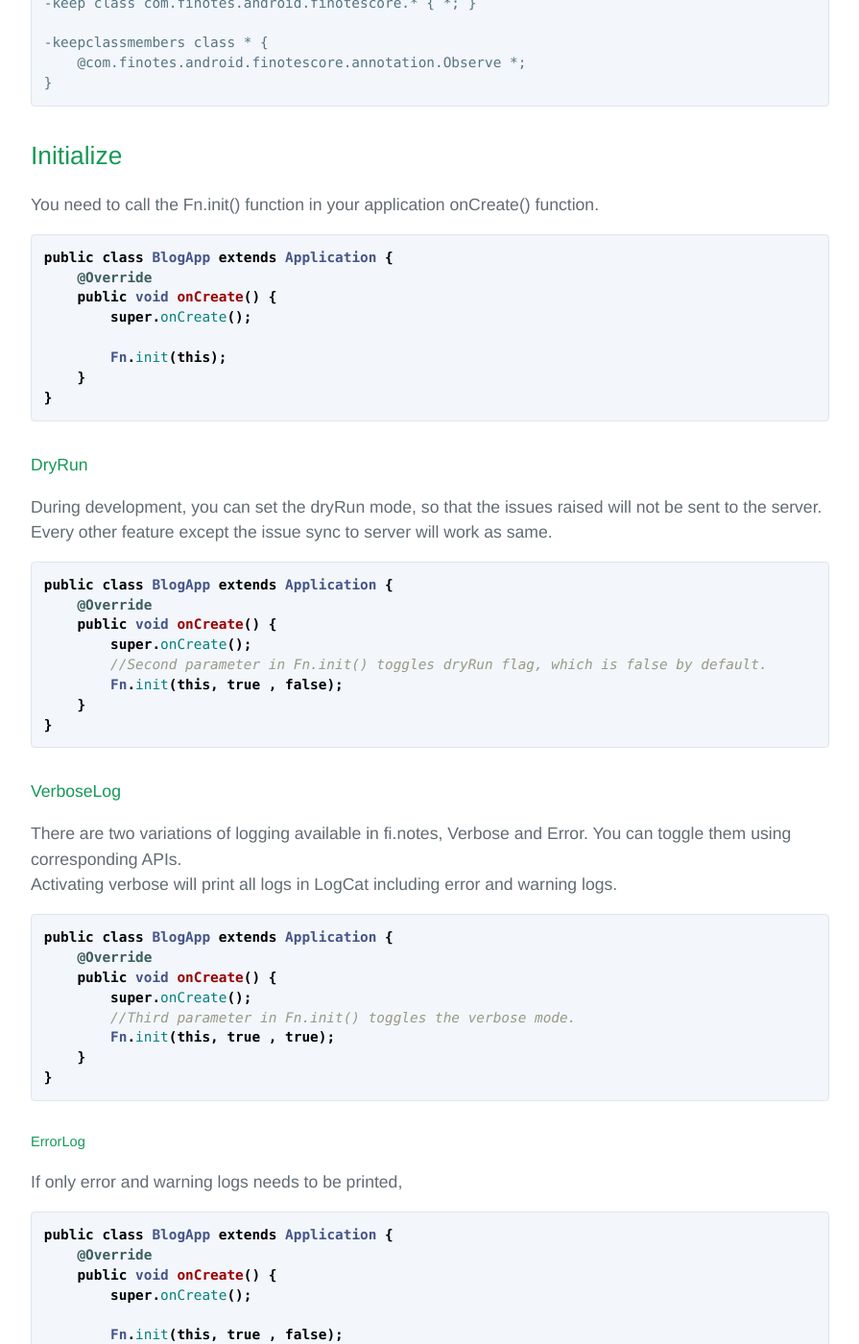
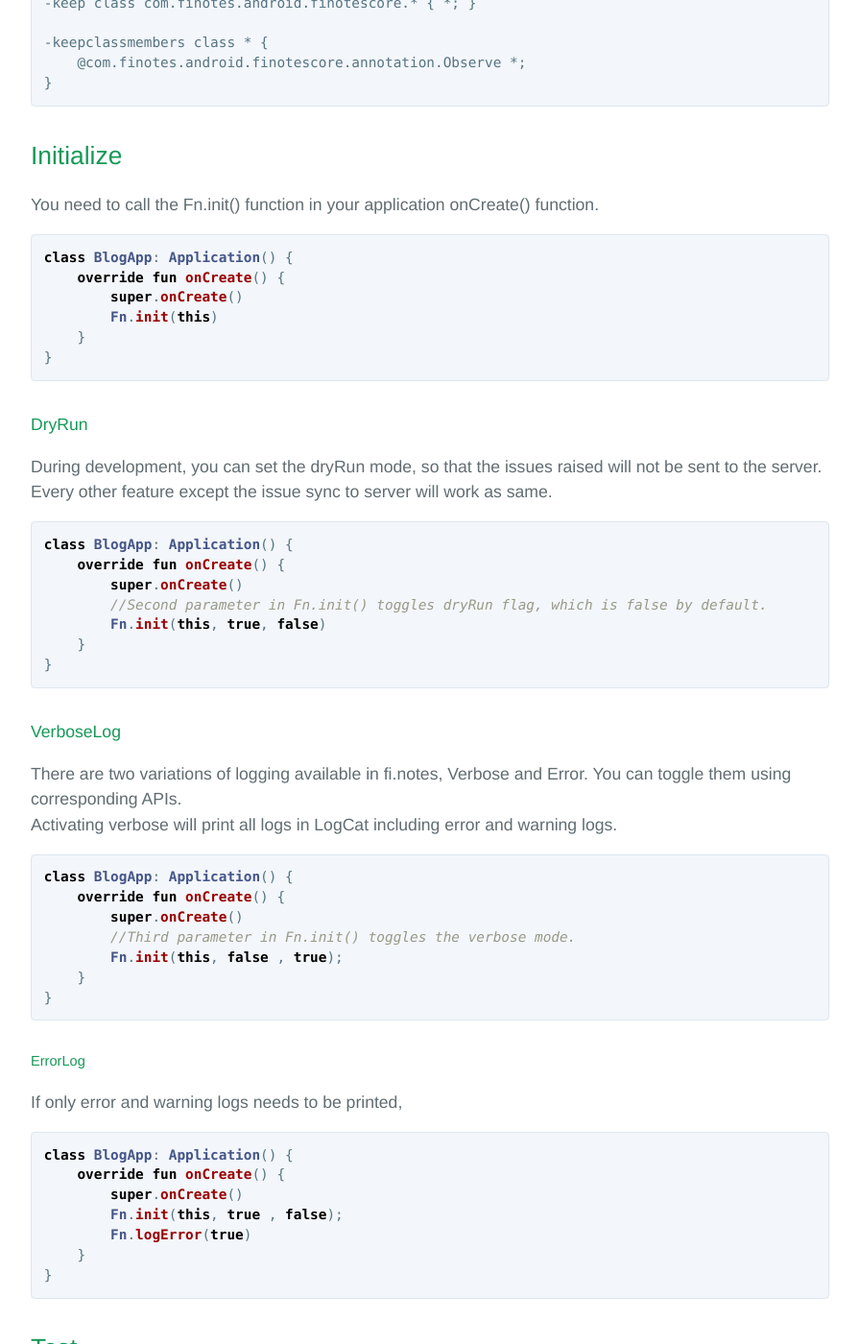
Before and after one commit to finotes/finotes.github.io, a Jekyll site: the page built from _posts/2018-02-09-kotlin-docs.md, in a window 1280 px wide and 1400 px high, scrolled down 1249 px. Shown: the whole window at 96% size, without its empty margins (192-1087 px from the left). Built offline with Jekyll 4.4.1, drawn with Linux system fonts in a browser that asks for light colours; some web fonts are replaced; some of the changed text lies outside the part shown.

Commit message:
Update 2018-02-09-kotlin-docs.md

````diff
--- a/_posts/2018-02-09-kotlin-docs.md
+++ b/_posts/2018-02-09-kotlin-docs.md
@@ -53,71 +53,64 @@ If you are using proguard in your release build, you need to add the following t
 ## Initialize
 You need to call the Fn.init() function in your application onCreate() function.
 
-```java
-public class BlogApp extends Application {
-    @Override
-    public void onCreate() {
-        super.onCreate();
-
-	Fn.init(this);
+```kotlin
+class BlogApp: Application() {
+    override fun onCreate() {
+        super.onCreate()
+        Fn.init(this)
     }
 }
 ```
 
 #### DryRun
 During development, you can set the dryRun mode, so that the issues raised will not be sent to the server. Every other feature except the issue sync to server will work as same.
-```java
-public class BlogApp extends Application {
-    @Override
-    public void onCreate() {
-        super.onCreate();
+```kotlin
+class BlogApp: Application() {
+    override fun onCreate() {
+        super.onCreate()
 	//Second parameter in Fn.init() toggles dryRun flag, which is false by default.
-	Fn.init(this, true , false);
+        Fn.init(this, true, false)
     }
 }
 ```
 #### VerboseLog
 There are two variations of logging available in fi.notes, Verbose and Error. You can toggle them using corresponding APIs.
 Activating verbose will print all logs in LogCat including error and warning logs.
-```java
-public class BlogApp extends Application {
-    @Override
-    public void onCreate() {
-        super.onCreate();
+```kotlin
+class BlogApp: Application() {
+    override fun onCreate() {
+        super.onCreate()
 	//Third parameter in Fn.init() toggles the verbose mode.
-	Fn.init(this, true , true);
+	Fn.init(this, false , true);
     }
 }
 ```
 ##### ErrorLog
 If only error and warning logs needs to be printed,
-```java
-public class BlogApp extends Application {
-    @Override
-    public void onCreate() {
-        super.onCreate();
-
-        Fn.init(this, true , false);
-        Fn.logError(true);
+```kotlin
+class BlogApp: Application() {
+    override fun onCreate() {
+        super.onCreate()
+	Fn.init(this, true , false);
+        Fn.logError(true)
     }
 }
 ```
 ## Test
 Now that the basic integration of fi.notes SDK is complete,
 Lets make sure that the dashboard and SDK are in sync.
-```java
-public class BlogApp extends Application {
-    @Override
-    public void onCreate() {
-        super.onCreate();
-
-        Fn.init(this, false , true);
+```kotlin
+class BlogApp: Application() {
+    override fun onCreate() {
+        super.onCreate()
+	Fn.init(this, false , true);
         //Fn.issue allows you to raise custom issues.
         //Refer Custom Issue section by the end of this documentation for more details.
         Fn.issue(this, "Test Issue", Severity.MINOR);
     }
 }
 ```
+
 Now run the application in a simulator or real android device (with network connection).
 Once the application opens up, open [fi.notes dash](https://app.finotes.com/FinotesRS/#/tickets).
 The issue that we raised should be reported.
````
Also changed, not shown: other parts of _posts/2018-02-09-kotlin-docs.md (+1 -1 lines).
